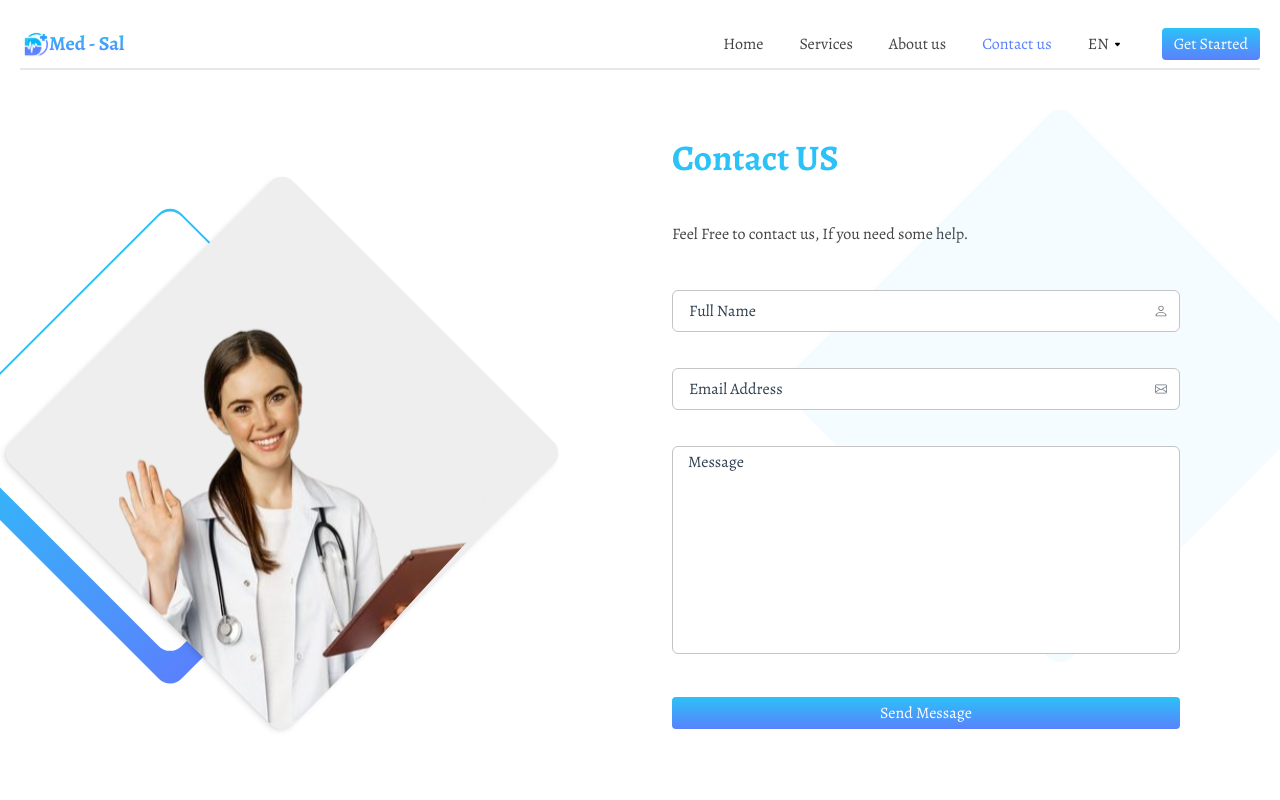
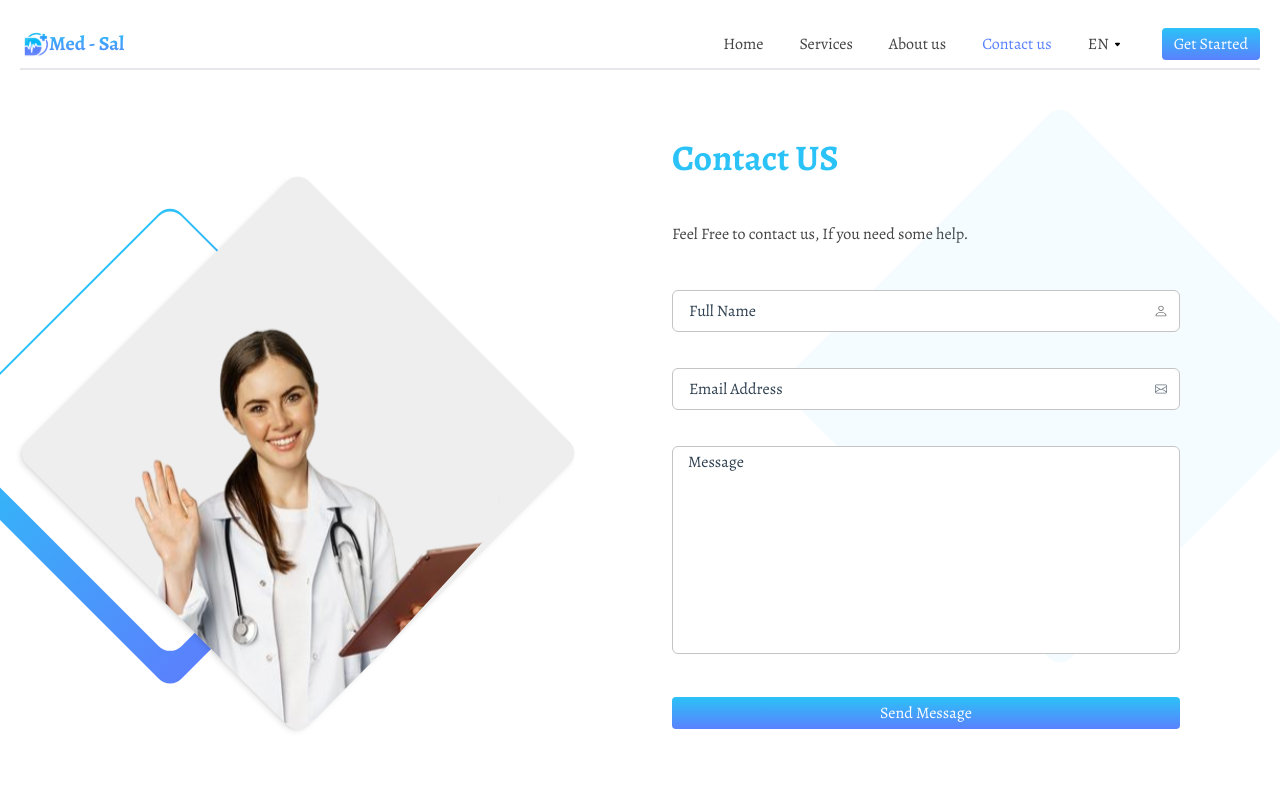
Before and after one commit to Saleemmkhalalati/React-project, a React (Vite) app: page /contact-us in a window 1280 px wide. Shown: the top 800 px of the page. Built offline with nearby package versions, Linux system fonts and the light colour scheme.

Commit message:
Loading Page, Contact Us Page, UserLayout

```diff
--- a/src/components/user/CantactUs/ContactUs.jsx
+++ b/src/components/user/CantactUs/ContactUs.jsx
@@ -42,7 +42,7 @@ export default function ContactUs() {
                             <div className="absolute z-10 w-80 h-80 rounded-2xl top-[2px] start-[2px] bg-white"></div>
                         </div>
                     </div>
-                    <div className="relative start-44 -top-8 origin-center ltr:rotate-45 rtl:-rotate-45">
+                    <div className="relative lg:start-40 xl:start-48 -top-8 origin-center ltr:rotate-45 rtl:-rotate-45">
                         <div className="absolute w-[400px] h-[400px] rounded-2xl bg-myGray-100 shadow-md overflow-hidden">
                             <img
                                 src={characterImage}
```
